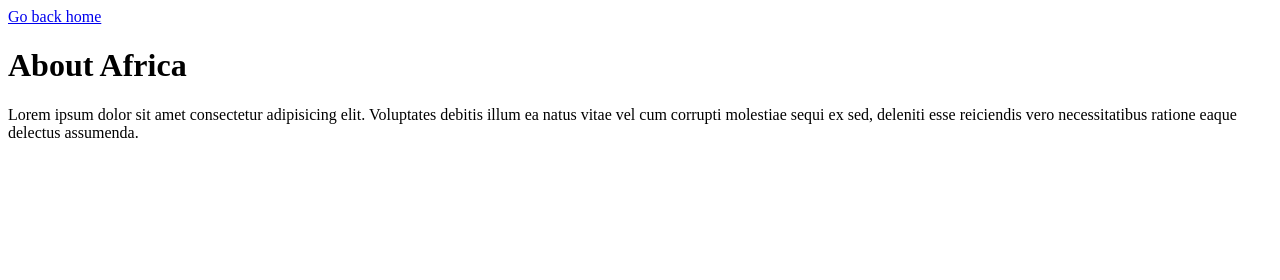
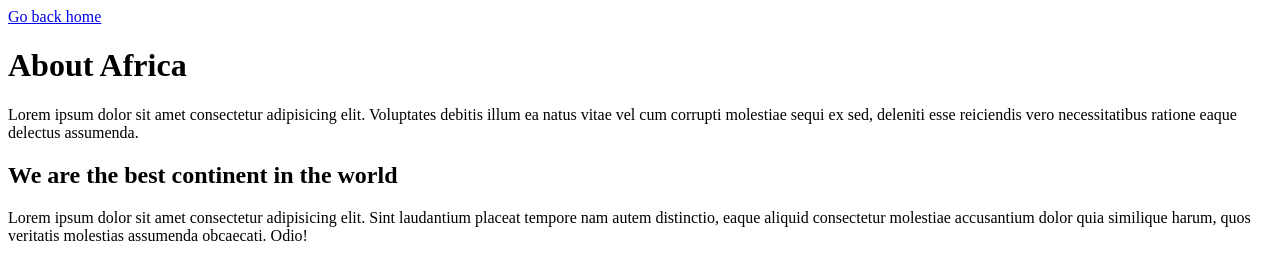
Before and after one commit to damilolaedwards/sample, a plain HTML site: page about.html in a window 1280 px wide. Drawn offline with Linux system fonts and the light colour scheme.

Commit message:
random changes

```diff
--- a/about.html
+++ b/about.html
@@ -14,5 +14,9 @@
          Voluptates debitis illum ea natus vitae vel cum corrupti molestiae sequi ex sed,
         deleniti esse reiciendis vero necessitatibus ratione eaque delectus assumenda.
     </p>
+    <h2>We are the best continent in the world</h2>
+    <p>Lorem ipsum dolor sit amet consectetur adipisicing elit.
+        Sint laudantium placeat tempore nam autem distinctio, eaque aliquid consectetur molestiae accusantium dolor quia similique harum,
+        quos veritatis molestias assumenda obcaecati. Odio!</p>
 </body>
 </html>
```
Also changed, not shown: index.html (+3 -1 lines).
